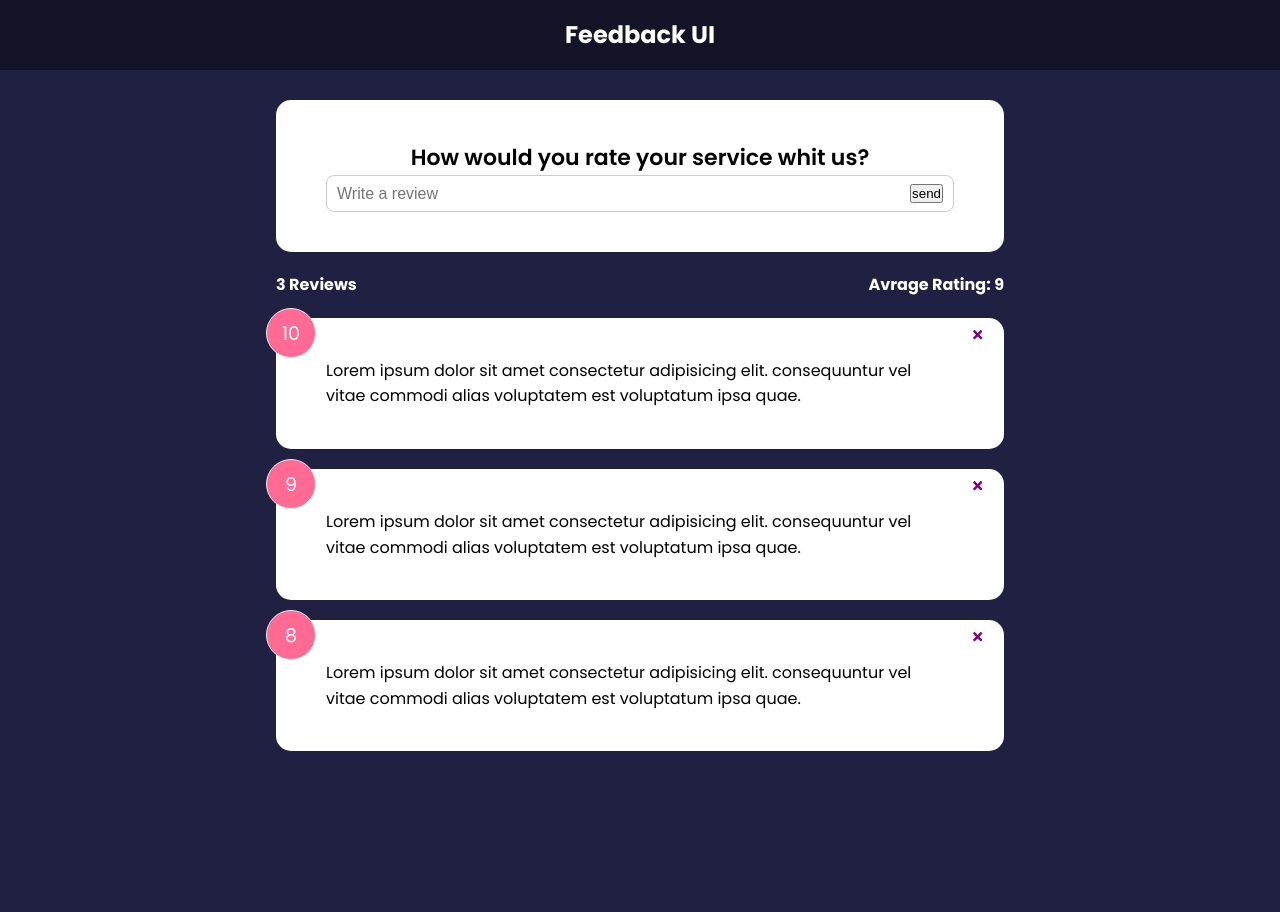
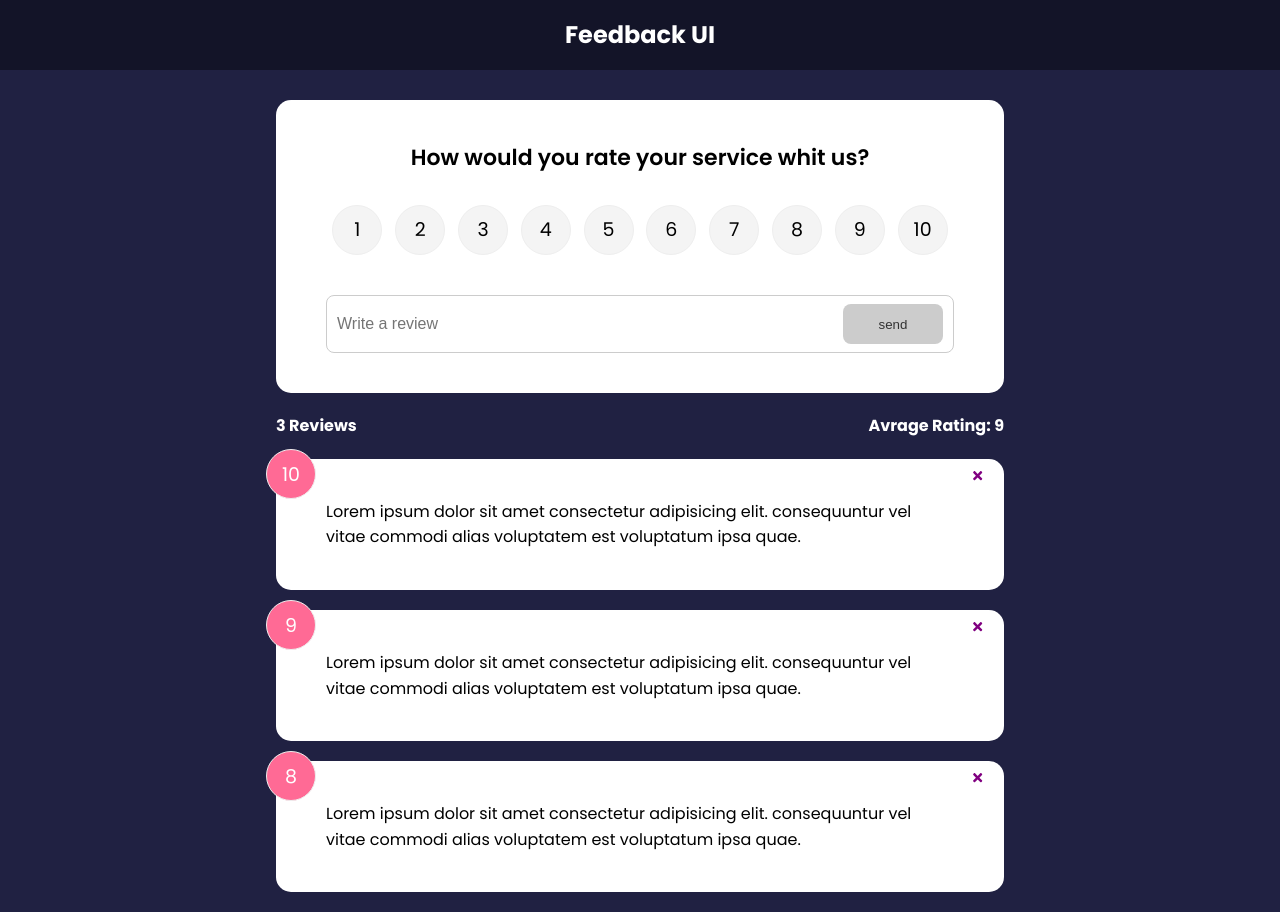
Before and after one commit to iel-mach/feedback, a React (Create React App) app: page / in a window 1280 px wide. Before the commit the page ends 800 px from the top, so only its background shows below. Built offline with nearby package versions, Linux system fonts and the light colour scheme.

Commit message:
add button and RatingSelect

```diff
--- a/src/components/FeedbackForm.jsx
+++ b/src/components/FeedbackForm.jsx
@@ -1,20 +1,43 @@
 import { useState } from "react";
 import Card from "../shared/Card";
+import Button from "../shared/Button";
+import RatingSelect from "./RatingSelect";
 
 function FeedbackForm() {
-    const [text, setText] = useState('');
-    const handleTextChange = (e) => {
-        setText(e.target.value);
+  const [text, setText] = useState("");
+  const [rating, setRating] = useState(10);
+  const [btnDisabled, setBtnDisabled] = useState(true);
+  const [message, setMessage] = useState("");
+  const handleTextChange = (e) => {
+    if (text === "") {
+      setBtnDisabled(true);
+      setMessage(null);
+    } else if (text !== "" && text.trim().length <= 10) {
+      setMessage("Text must at least 10 characters");
+      setBtnDisabled(true);
+    } else {
+      setBtnDisabled(false);
+      setMessage(null);
     }
+    setText(e.target.value);
+  };
   return (
     <Card>
       <form>
         <h2>How would you rate your service whit us?</h2>
+        <RatingSelect select={setRating} selected={{rating}}/>
         <div className="input-group">
-            <input onChange={handleTextChange} type="text" placeholder="Write a review" value={text}/>
-            <button type="submit">send</button>
-
+          <input
+            onChange={handleTextChange}
+            type="text"
+            placeholder="Write a review"
+            value={text}
+          />
+          <Button type="submit" isDisabled={btnDisabled}>
+            send
+          </Button>
         </div>
+        {message && <div className="message">{message}</div>}
       </form>
     </Card>
   );
--- /dev/null
+++ b/src/components/RatingSelect.jsx
@@ -0,0 +1,27 @@
+function RatingSelect({select,selected }) {
+    const handleChange = (e) =>{
+        select(+e.currentTarget.value);
+        // console.log(+e.currentTarget.value);
+    }
+  return (
+    <div>
+      <ul className='rating'>
+      {Array.from({ length: 10 }, (_, i) => (
+        <li key={`rating-${i + 1}`}>
+          <input
+            type='radio'
+            id={`num${i + 1}`}
+            name='rating'
+            value={i + 1}
+            onChange={handleChange}
+            checked={selected === i + 1}
+          />
+          <label htmlFor={`num${i + 1}`}>{i + 1}</label>
+        </li>
+      ))}
+    </ul>
+    </div>
+  )
+}
+
+export default RatingSelect
--- /dev/null
+++ b/src/shared/Button.jsx
@@ -0,0 +1,24 @@
+import PropTypes from "prop-types";
+
+function Button({ children, version, type, isDisabled }) {
+  return (
+    <button type={type} disabled={isDisabled} className={`btn btn-${version}`}>
+      {children}
+    </button>
+  );
+}
+
+Button.defaultProps = {
+  version: 'primary',
+  type: 'button',
+  isDisabled: false,
+};
+
+Button.propTypes = {
+  children: PropTypes.node.isRequired,
+  version: PropTypes.string,
+  type: PropTypes.string,
+  isDisabled: PropTypes.bool,
+};
+
+export default Button;
```
